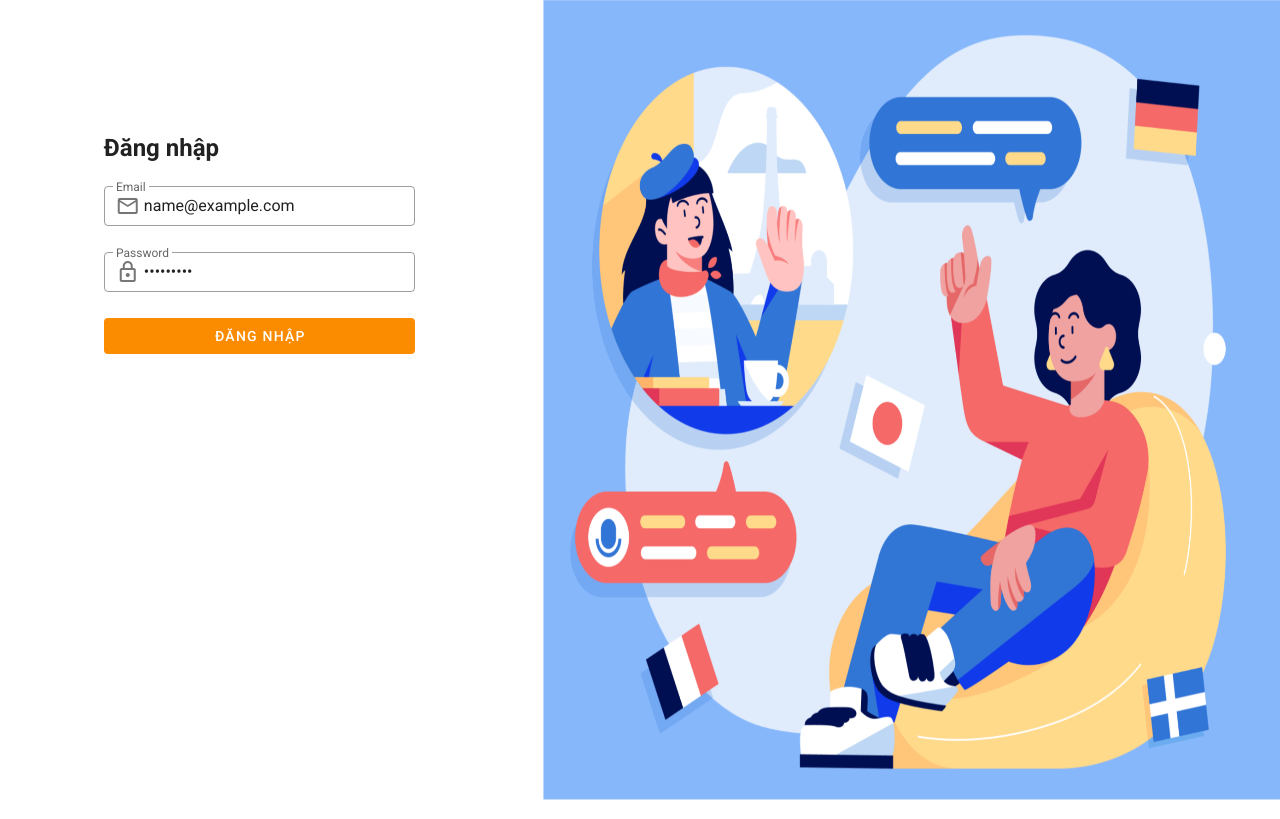
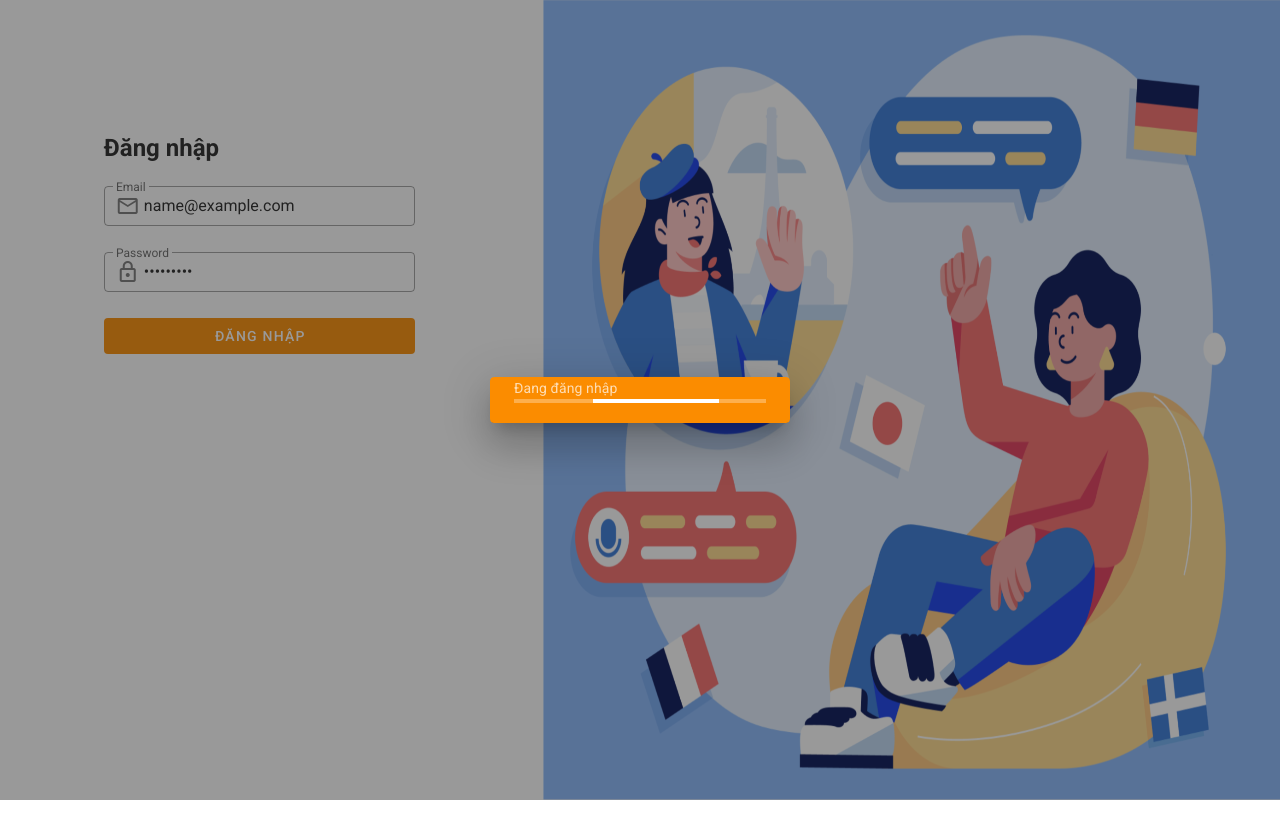
Before and after one commit to datduong56/easy-vietnamese-dashboard, a Vue app: page /sign-in in a window 1280 px wide. Both pictures are taken after typing "name@example.com", "Sample123" into the empty fields and a click on the button "ĐĂNG NHẬP". Built offline with nearby package versions, Linux system fonts and the light colour scheme; no server answers.

Commit message:
feat: add login loading

```diff
--- a/src/constants/index.ts
+++ b/src/constants/index.ts
@@ -1 +1 @@
-export const BASE_URL = "http://localhost:3000";
+export const BASE_URL = "https://ez-api.deadgroup.dev";
--- a/src/views/sign-in.vue
+++ b/src/views/sign-in.vue
@@ -25,11 +25,18 @@
               prepend-inner-icon="mdi-lock-outline"
               v-model="password"
             />
-            <!-- <v-checkbox v-model="rememberMe" color="warning">
-              <template v-slot:label>
-                <div @click.stop="">Ghi nhớ đăng nhập</div>
-              </template>
-            </v-checkbox> -->
+            <v-dialog v-model="dialog" persistent width="300">
+              <v-card color="warning" dark>
+                <v-card-text>
+                  Đang đăng nhập
+                  <v-progress-linear
+                    indeterminate
+                    color="white"
+                    class="mb-0"
+                  ></v-progress-linear>
+                </v-card-text>
+              </v-card>
+            </v-dialog>
             <v-alert v-model="showAlert" type="error">{{
               alertMessage
             }}</v-alert>
@@ -60,7 +67,7 @@ export default Vue.extend({
   data: () => ({
     email: "",
     password: "",
-    // rememberMe: false,
+    dialog: false,
   }),
   computed: mapState({
     showAlert: (state: any) => state.auth.showAlert,
@@ -69,6 +76,7 @@ export default Vue.extend({
   methods: {
     ...mapActions(["login"]),
     onSubmit() {
+      this.dialog = true;
       this.login({ email: this.email, password: this.password });
     },
   },
```
